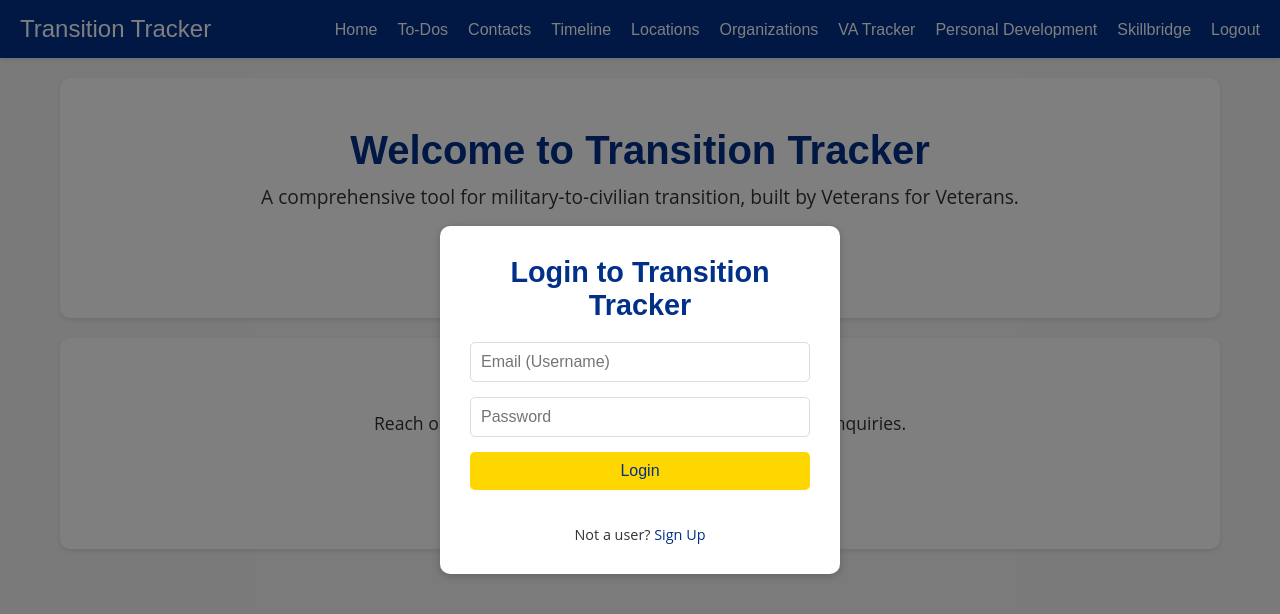
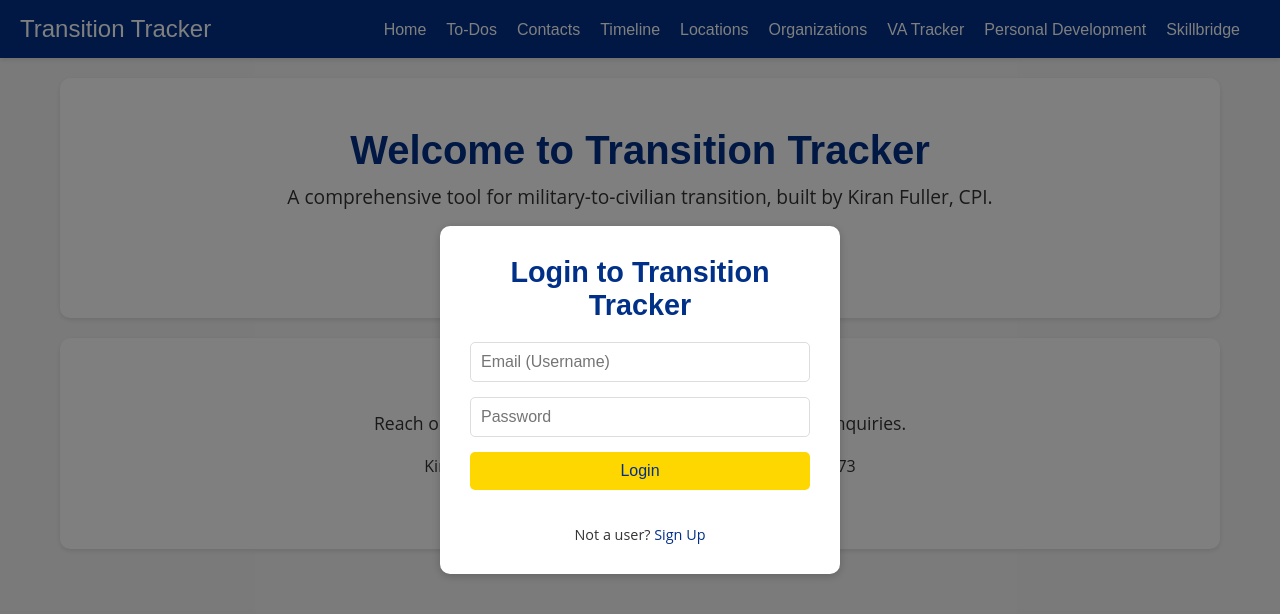
Before and after one commit to Fuller13/M2C-Tracker, a plain HTML site: page index.html in a window 1280 px wide. Drawn offline with Linux system fonts and the light colour scheme.

Commit message:
Update index.html

```diff
--- a/index.html
+++ b/index.html
@@ -41,13 +41,13 @@
             <li><a href="vatracker.html">VA Tracker</a></li>
             <li><a href="personaldevelopment.html">Personal Development</a></li>
             <li><a href="skillbridge.html">Skillbridge</a></li>
-            <li><a href="#" onclick="logout()">Logout</a></li>
+            <li><span id="welcomeMessage" style="display: none; color: #FFFFFF; cursor: pointer;" onclick="logout()"></span></li>
         </ul>
     </nav>
     <main>
         <section class="hero">
             <h1>Welcome to Transition Tracker</h1>
-            <p>A comprehensive tool for military-to-civilian transition, built by Veterans for Veterans.</p>
+            <p>A comprehensive tool for military-to-civilian transition, built by Kiran Fuller, CPI.</p>
             <div class="cta-buttons">
                 <a href="todos.html" class="btn">Manage To-Dos</a>
                 <a href="timeline.html" class="btn">View Timeline</a>
@@ -57,8 +57,8 @@
             <h2>Contact Us</h2>
             <p>Reach out to the Transition Tracker team for support or inquiries.</p>
             <ul>
-                <li>Ryan Devlin (Director) - <a href="mailto:ryan.devlin.-nd@disney.com">ryan.devlin.-nd@disney.com</a></li>
-                <li>Kiran Fuller (Admin) - <a href="mailto:kiran.fuller@yahoo.com">kiran.fuller@yahoo.com</a></li>
+                <li>Kiran Fuller, CPI - <a href="mailto:kiran.fuller@yahoo.com">kiran.fuller@yahoo.com</a> - (530) 613-4573</li>
+                <li>Admin (Chaos) - <a href="mailto:chaos@transitiontracker.com">chaos@transitiontracker.com</a></li>
             </ul>
         </section>
     </main>
```
